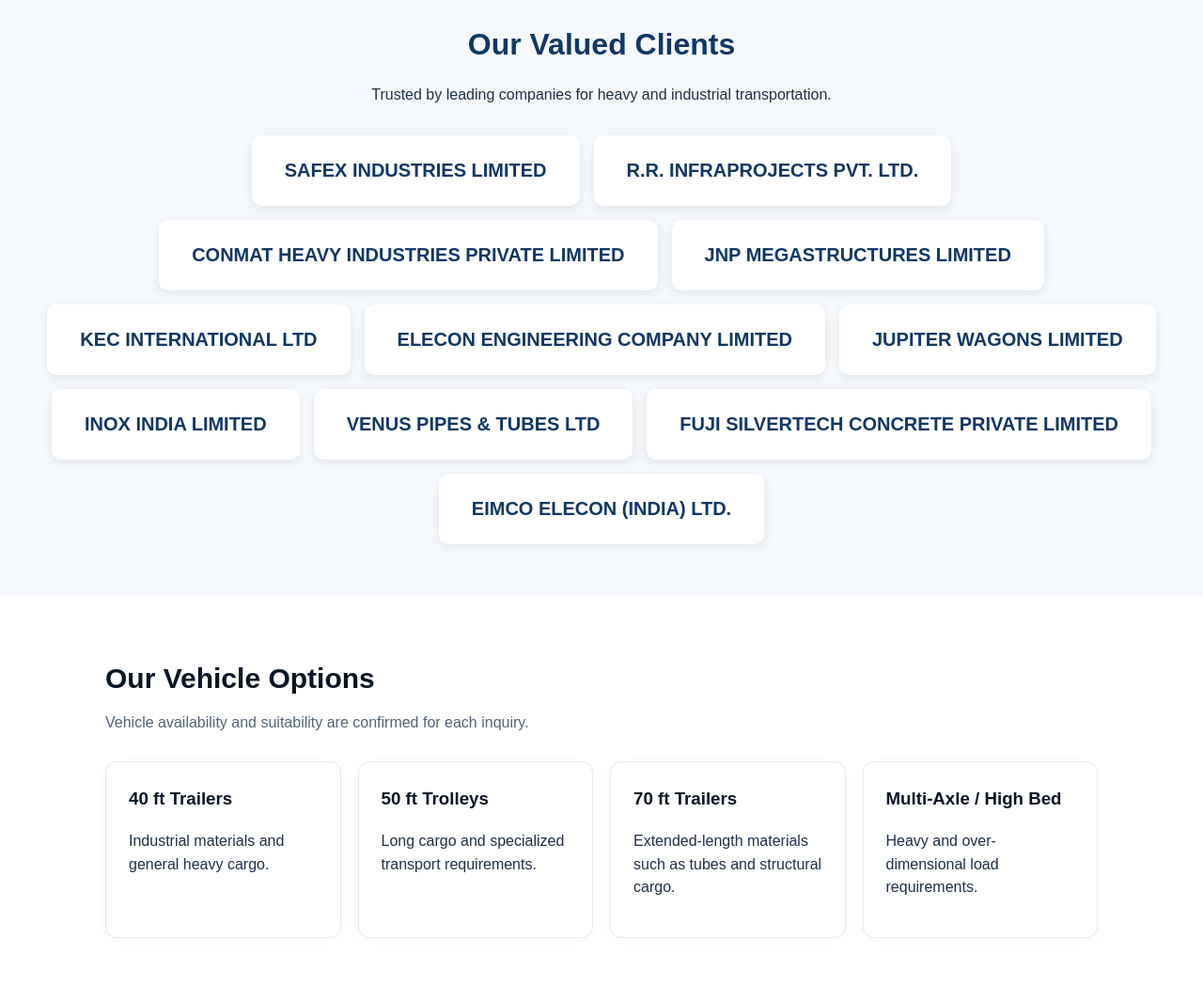
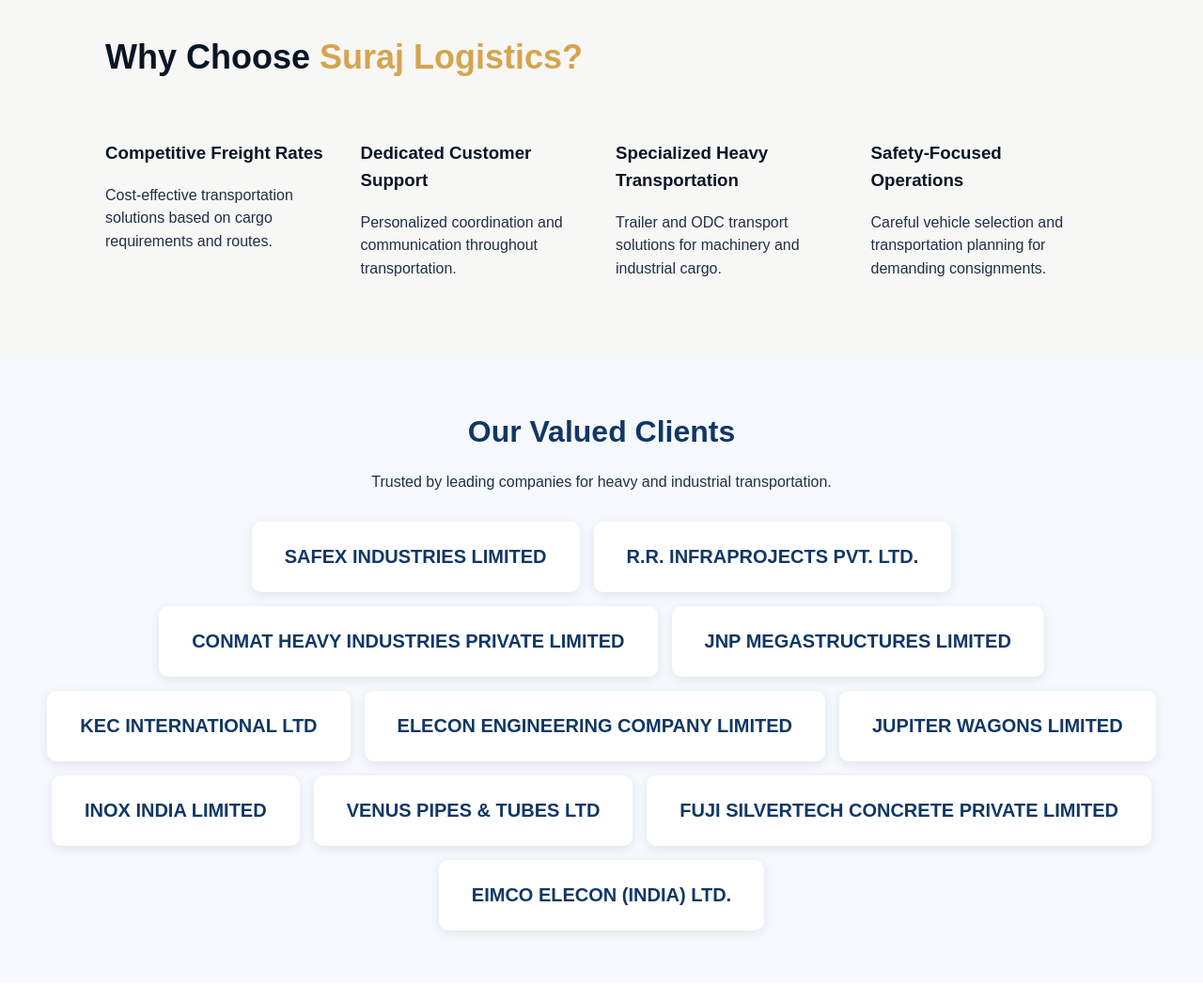
Before and after one commit to surajlogistics-ops/surajlogistics-ops.github.io, a plain HTML site: page index.html in a window 1280 px wide. Shown: the part 1360-2408 px from the top of the page at 94% size. Drawn offline with Linux system fonts and the light colour scheme.

Commit message:
Add 'Why Choose Suraj Logistics?' section

```diff
--- a/index.html
+++ b/index.html
@@ -78,7 +78,38 @@ header nav .quote-nav-btn {
 <div class="hero" id="home"><div class="wrap"><h1>Reliable Transportation for Heavy & Industrial Cargo</h1><p>Trailer transportation, over-dimensional consignments, heavy machinery and full truck load services across India.</p><a class="btn" href="#inquiry">Request Freight Quotation</a></div></div>
 <section id="about"><div class="wrap"><h2>About Suraj Logistics</h2><p class="lead">Ahmedabad-based transportation services for industrial and heavy cargo movements.</p><p>At Suraj Logistics, we focus on dependable vehicle placement, clear communication and careful coordination from loading to delivery. Contact us to discuss the vehicle best suited to your consignment.</p></div></section>
 <section class="light" id="services"><div class="wrap"><h2>Our Services</h2><p class="lead">Transport solutions for different cargo requirements.</p><div class="cards"><div class="card"><h3>Trailer Transportation</h3><p>Long and heavy cargo transportation using suitable trailers.</p></div><div class="card"><h3>ODC Transportation</h3><p>Over-dimensional cargo and specialized industrial consignments.</p></div><div class="card"><h3>Heavy Machinery</h3><p>Transportation coordination for machinery, equipment and plant cargo.</p></div><div class="card"><h3>Full Truck Load</h3><p>Dedicated full truck load movements for industrial goods.</p></div></div></div></section>
-<section id="clients" style="padding:55px 20px;background:#f5f8fc;text-align:center;">
+<section id="why-choose" style="padding:65px 20px;background:#F7F7F5;">
+  <div class="wrap">
+    <h2 style="color:#091525;font-size:36px;">
+      Why Choose <span style="color:#D5A44E;">Suraj Logistics?</span>
+    </h2>
+
+    <div style="display:grid;grid-template-columns:repeat(auto-fit,minmax(220px,1fr));gap:30px;margin-top:40px;">
+
+      <div>
+        <h3 style="color:#091525;">Competitive Freight Rates</h3>
+        <p>Cost-effective transportation solutions based on cargo requirements and routes.</p>
+      </div>
+
+      <div>
+        <h3 style="color:#091525;">Dedicated Customer Support</h3>
+        <p>Personalized coordination and communication throughout transportation.</p>
+      </div>
+
+      <div>
+        <h3 style="color:#091525;">Specialized Heavy Transportation</h3>
+        <p>Trailer and ODC transport solutions for machinery and industrial cargo.</p>
+      </div>
+
+      <div>
+        <h3 style="color:#091525;">Safety-Focused Operations</h3>
+        <p>Careful vehicle selection and transportation planning for demanding consignments.</p>
+      </div>
+
+    </div>
+  </div>
+</section>
+  <section id="clients" style="padding:55px 20px;background:#f5f8fc;text-align:center;">
   <h2 style="color:#103765;font-size:32px;">Our Valued Clients</h2>
   <p>Trusted by leading companies for heavy and industrial transportation.</p>
   <div style="display:flex;flex-wrap:wrap;justify-content:center;gap:15px;margin-top:30px;">
```
